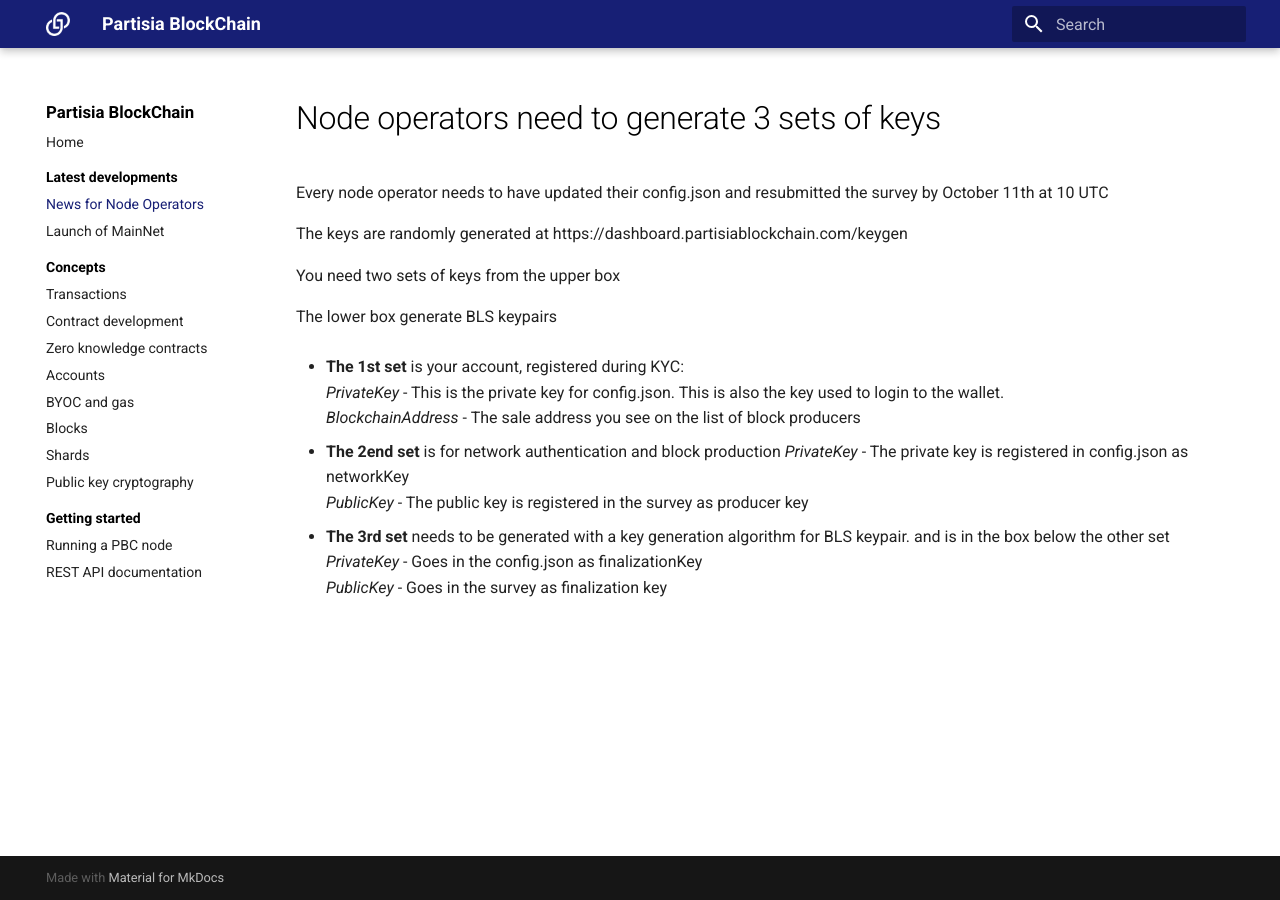
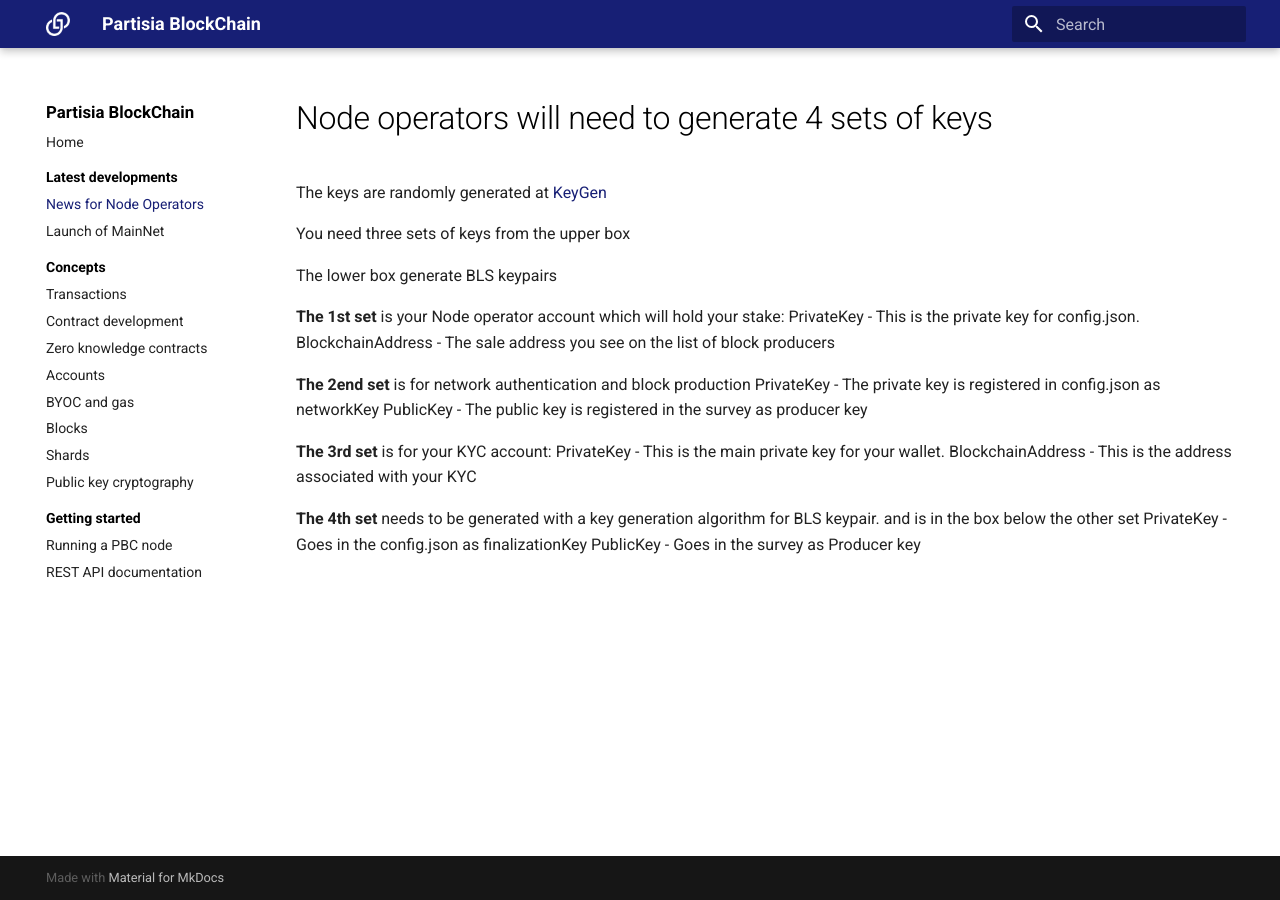
Before and after one commit to 0xSero/partisia-docs, an MkDocs documentation site: the page built from docs/newkeypair.md, in a window 1280 px wide. Built offline with MkDocs 1.6.1 and Material for MkDocs 9.7.7, drawn with Linux system fonts in a browser that asks for light colours; a script that is not in the unit is left out.

Commit message:
commit on par1375

```diff
--- a/docs/newkeypair.md
+++ b/docs/newkeypair.md
@@ -1,22 +1,26 @@
-# Node operators need to generate 3 sets of keys
+# Node operators will need to generate 4 sets of keys
 
-Every node operator needs to have updated their config.json and resubmitted the survey by October 11th at 10 UTC
 
-The keys are randomly generated at https://dashboard.partisiablockchain.com/keygen
 
-You need two sets of keys from the upper box
+The keys are randomly generated at [KeyGen](https://dashboard.partisiablockchain.com/keygen)
+
+You need three sets of keys from the upper box
 
 The lower box generate BLS keypairs
 
 
-- **The 1st set** is your account, registered during KYC:
-*PrivateKey* - This is the private key for config.json. This is also the key used to login to the wallet.
-*BlockchainAddress* - The sale address you see on the list of block producers
+**The 1st set** is your Node operator account which will hold your stake:
+PrivateKey - This is the private key for config.json.
+BlockchainAddress - The sale address you see on the list of block producers
 
-- **The 2end set** is for network authentication and block production
-*PrivateKey* - The private key is registered in config.json as networkKey
-*PublicKey* - The public key is registered in the survey as producer key
+**The 2end set** is for network authentication and block production
+PrivateKey - The private key is registered in config.json as networkKey
+PublicKey - The public key is registered in the survey as producer key
 
-- **The 3rd set** needs to be generated with a key generation algorithm for BLS keypair. and is in the box below the other set
-*PrivateKey* - Goes in the config.json as finalizationKey
-*PublicKey* - Goes in the survey as finalization key
+**The 3rd set** is for your KYC account:
+PrivateKey - This is the main private key for your wallet.
+BlockchainAddress - This is the address associated with your KYC
+
+**The 4th set** needs to be generated with a key generation algorithm for BLS keypair. and is in the box below the other set
+PrivateKey - Goes in the config.json as finalizationKey
+PublicKey - Goes in the survey as Producer key
```
